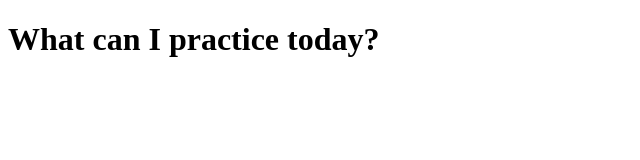
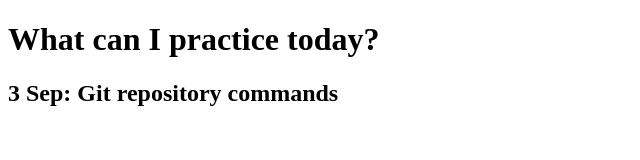
Before and after one commit to SarahsWhere/javascript-practice, a plain HTML site: page index.html in a window 1280 px wide. Shown: the whole page, without its empty margins (0-640 px from the left). Drawn offline with Linux system fonts and the light colour scheme.

Commit message:
Add index.html

```diff
--- a/index.html
+++ b/index.html
@@ -7,5 +7,6 @@
 </head>
 <body>
     <h1>What can I practice today?</h1>
+    <h2>3 Sep: Git repository commands</h2>
 </body>
 </html>
```
